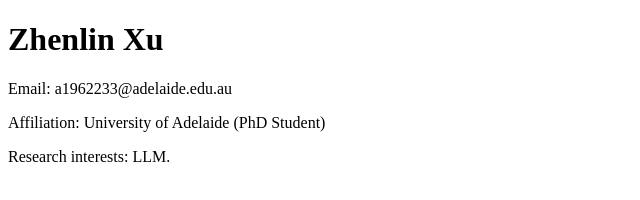
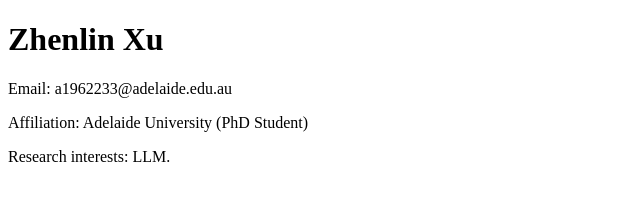
Before and after one commit to ColinXu22/ColinXu22.github.io, a plain HTML site: page index.html in a window 1280 px wide. Shown: the full height of the page, 0-640 px from the left. Drawn offline with Linux system fonts and the light colour scheme.

Commit message:
Update affiliation name from 'University of Adelaide' to 'Adelaide University'

```diff
--- a/index.html
+++ b/index.html
@@ -8,7 +8,7 @@
 <body>
   <h1>Zhenlin Xu</h1>
   <p>Email: a1962233@adelaide.edu.au</p>
-  <p>Affiliation: University of Adelaide (PhD Student)</p>
+  <p>Affiliation: Adelaide University (PhD Student)</p>
   <p>Research interests: LLM.</p>
 </body>
 </html>
```
